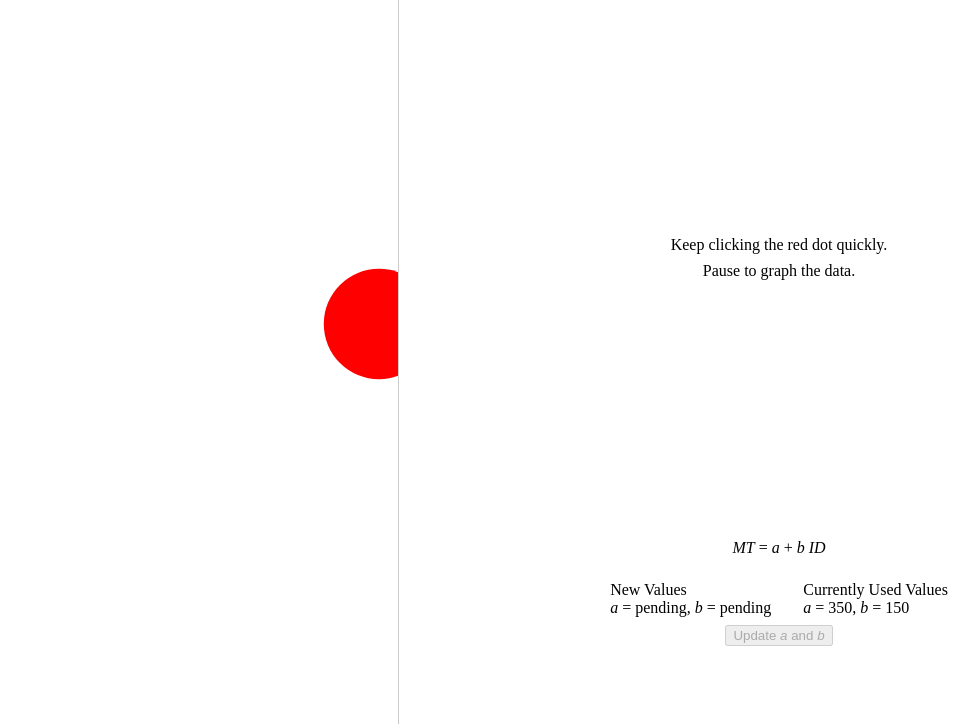
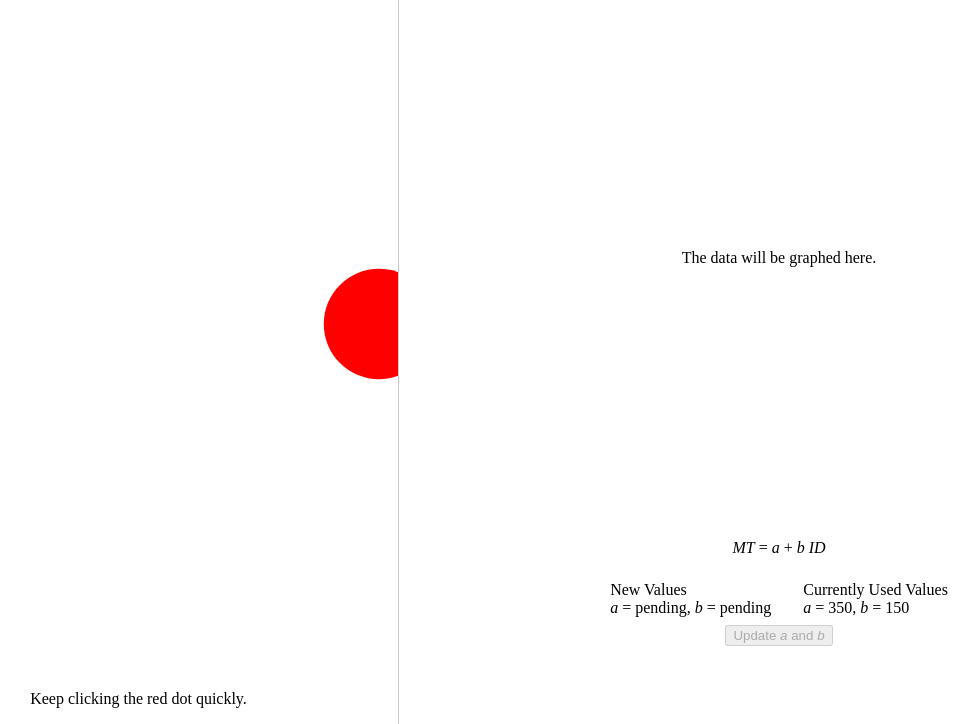
Before and after one commit to nahushf/Cogtool-extension, a browser extension: page options.html in a window 1280 px wide. Shown: the part 76-800 px from the top of the page, without its empty margins (121-1100 px from the left). Drawn offline with Linux system fonts and the light colour scheme.

Commit message:
Experiment instructions moved to experiment.

```diff
--- a/options.html
+++ b/options.html
@@ -4,11 +4,12 @@
         <link href="css/options.css" rel="stylesheet"/>
     </head>
     <body>
-        <svg id="experiment" width="400" height="400"></svg>
+        <svg id="experiment" width="400" height="400">
+            <text id="instructions" x="50%" y="97.5%" text-anchor="middle">Keep clicking the red dot quickly.</text>
+        </svg>
         <div class="experiment-info">
             <svg id="scatterplot" width="400" height="400">
-                <text x="50%" y="47.5%" text-anchor="middle">Keep clicking the red dot quickly.</text>
-                <text x="50%" y="52.5%" text-anchor="middle">Pause to graph the data.</text>
+                <text x="50%" y="50%" text-anchor="middle">The data will be graphed here.</text>
             </svg>
             <div class="details">
                 <p id="results"><em>MT</em> = <em>a</em> + <em>b ID</em></p>
```
